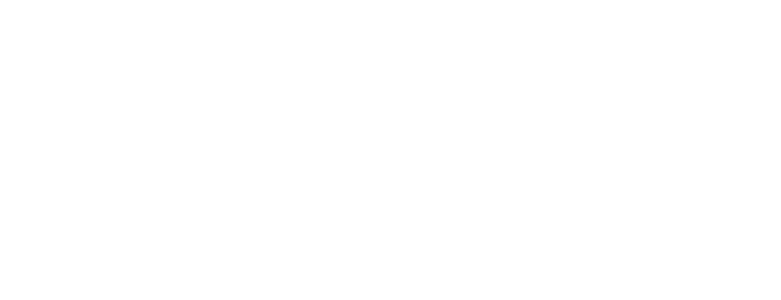
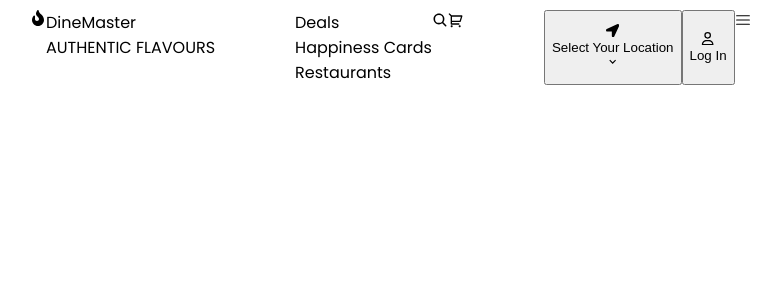
Before and after one commit to codingharsha/DineMaster_FSJ_Project, a React (Vite) app in the folder dinemaster-app/: page / in a window 1280 px wide. Shown: the top 300 px of the page, without its empty margins (0-781 px from the left). Built offline with nearby package versions, Linux system fonts and the light colour scheme.

Commit message:
Navbar Added

```diff
--- a/dinemaster-app/src/App.jsx
+++ b/dinemaster-app/src/App.jsx
@@ -1,8 +1,10 @@
 import React from 'react'
-
+import Navbar from './Components/Navbar/Navbar'
 const App = () => {
   return (
-    <div></div>
+    <div>
+      <Navbar />
+    </div>
   )
 }
 
--- /dev/null
+++ b/dinemaster-app/src/Components/Navbar/Navbar.css
@@ -0,0 +1,19 @@
+.navbar-container{
+    display: flex;
+    gap: 80px;
+    width: 100%;
+    padding: 10px 30px;
+
+}
+
+.logo-section{
+    display: flex;
+}
+
+.mid-section{
+    display: flex;
+}
+
+.right-section{
+    display: flex;
+}
--- /dev/null
+++ b/dinemaster-app/src/Components/Navbar/Navbar.jsx
@@ -0,0 +1,53 @@
+import React from 'react'
+import './Navbar.css'
+import { FaLocationArrow } from "react-icons/fa";
+import { MdOutlineKeyboardArrowDown } from "react-icons/md";
+import { RiShoppingCart2Line } from "react-icons/ri";
+import { FaRegUser } from "react-icons/fa6";
+import { IoSearch } from "react-icons/io5";
+import { FaFire } from "react-icons/fa";
+import { RxHamburgerMenu } from "react-icons/rx";
+const Navbar = () => {
+  return (
+    <div>
+        <div className="navbar-container">
+            <div className="logo-section">
+                <FaFire className='logo-img'/>
+                <div className="logo-txt">
+                    <div className="logo-title">DineMaster</div>
+                    <div className="logo-slogan">AUTHENTIC FLAVOURS</div>
+                </div>
+            </div>
+
+            <div className="mid-section">
+                <div className="links">
+                    <div className="link">Deals</div>
+                    <div className="link">Happiness Cards</div>
+                    <div className="link">Restaurants</div>
+                </div>
+                <div className="buttons">
+                    <IoSearch className='button'/>
+                    <RiShoppingCart2Line className='button'/>
+                </div>
+            </div>
+
+            <div className="right-section">
+                <button className='location-button'>
+                    <FaLocationArrow className='button'/>
+                    <div className="location-txt">Select Your Location</div>
+                    <MdOutlineKeyboardArrowDown className='button'/>
+                </button>
+                <button className="profile-button">
+                    <FaRegUser className='profile-button'/>
+                    <div className="profile-txt">Log In</div>
+                </button>
+                <div className="sidebar-button">
+                    <RxHamburgerMenu className='hamburger-menu-button'/>
+                </div>
+            </div>
+        </div>
+    </div>
+  )
+}
+
+export default Navbar
```
